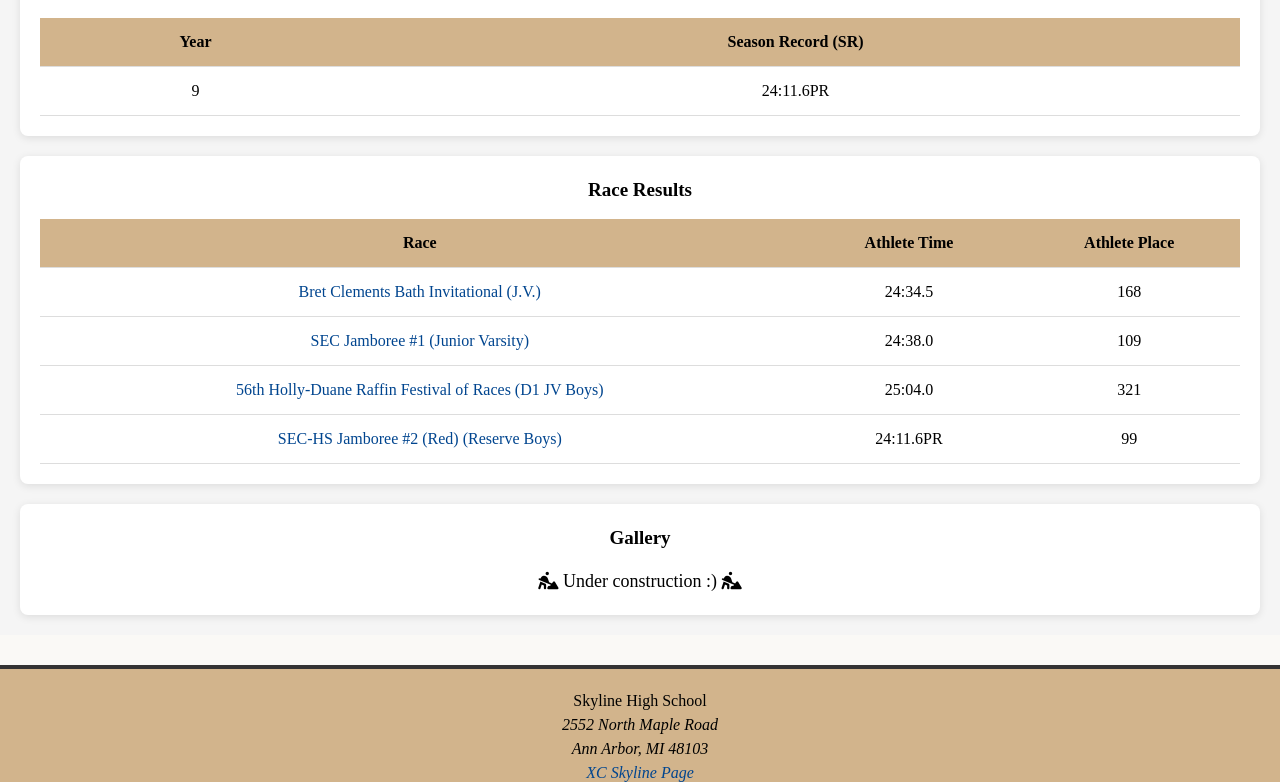
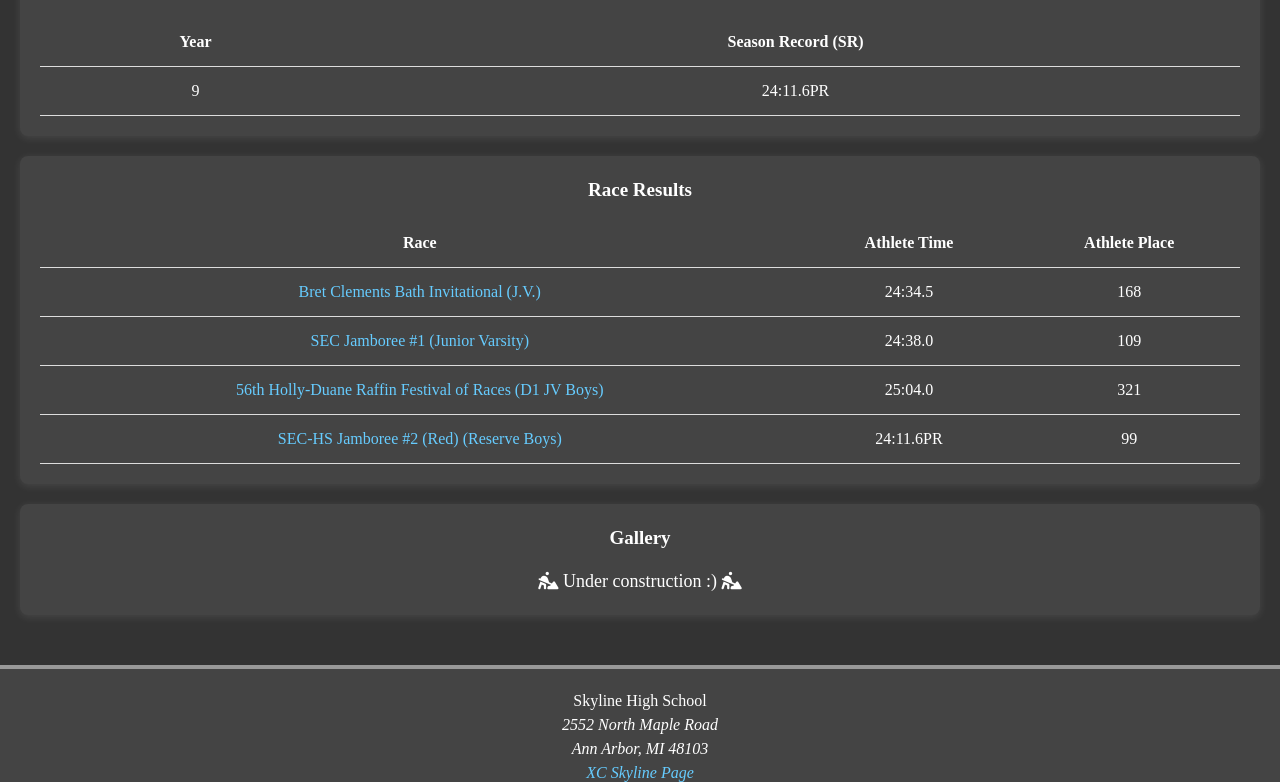
Before and after one commit to Hans912/CPD3, a plain HTML site: page mens_team/ColeHarms26322018.html in a window 1280 px wide. Shown: the part 202-984 px from the top of the page. Drawn offline with Linux system fonts and the dark colour scheme; a web font is replaced by a local one.

Commit message:
Add files via upload

```diff
--- a/css/style.css
+++ b/css/style.css
@@ -237,3 +237,63 @@ tr:hover {
         transition: none !important;
     }
 }
+
+@media (prefers-color-scheme: dark) {
+    body {
+        background-color: #333;
+        color: white;
+    }
+
+    header {
+        background-color: #555;
+    }
+
+    .dropdown button {
+        background-color: #444;
+        color: white;
+    }
+
+    .dropdown-content {
+        background-color: #666;
+    }
+
+    th {
+        background-color: #444;
+        color: white;
+    }
+
+    #main section {
+        background-color: #444;
+        box-shadow: 0 2px 8px rgba(255, 255, 255, 0.1);
+    }
+    #main {
+        background-color: #333;
+    }
+
+    a {
+        color: #66ccff;
+    }
+
+    a:hover {
+        text-decoration: underline;
+    }
+
+    .footer {
+        background-color: #444;
+        border-top: 4px solid #999;
+    }
+
+    *{
+        color: white;
+    }
+
+    #main section h3{
+        color: white;
+    }
+
+    #home a{
+        color: white;
+    }
+
+
+}
```
